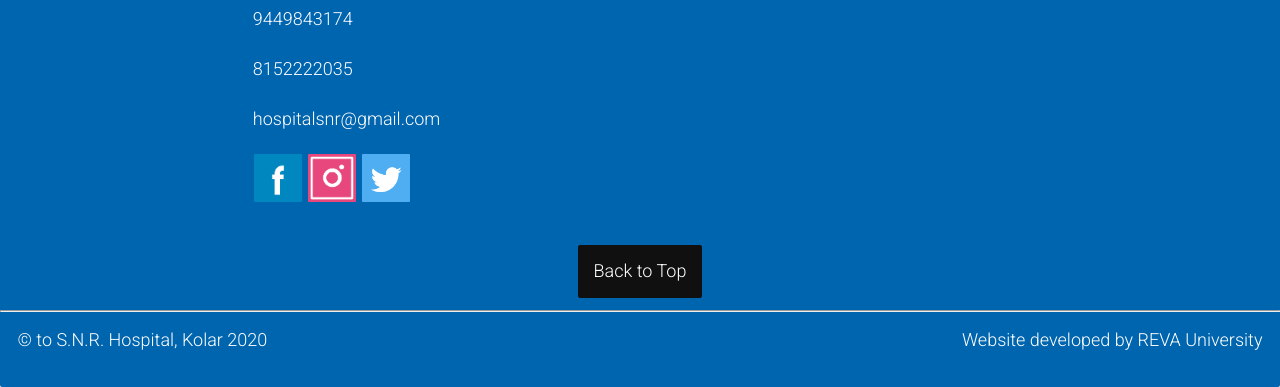
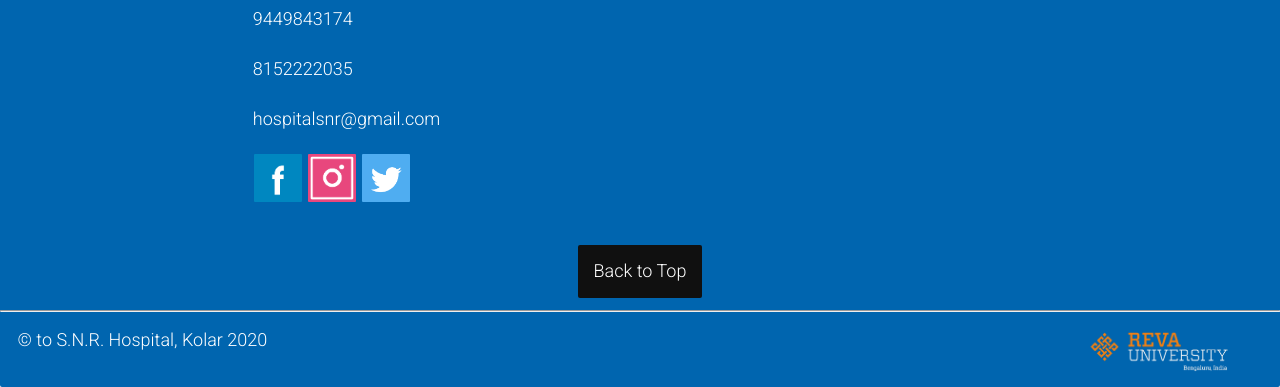
Before and after one commit to snrkolar/snrkolar.github.io, a website: page index.html in a window 1280 px wide. Shown: the part 4024-4411 px from the top of the page. Drawn offline with nearby package versions, Linux system fonts and the light colour scheme; some packages are replaced by stand-ins of ours; a script that the page names is missing.

Commit message:
Update index.html

```diff
--- a/index.html
+++ b/index.html
@@ -231,7 +231,7 @@
             <br /><hr class="small0">
             <p class="ta_left small0">
                 &nbsp;&nbsp;&nbsp;&nbsp;&copy; to S.N.R. Hospital, Kolar 2020
-                <span class="right small0" onclick="opendialog1();">Website developed by REVA University&nbsp;&nbsp;&nbsp;&nbsp;</span>
+                <span class="right small0" onclick="opendialog1();"><img style="width: 200px;" src="./static/images/revaLogo.png" />&nbsp;&nbsp;&nbsp;&nbsp;</span>
             </p>
             <div class="dialogue_box" id="dialog1">
                 <div class="dialogue_pane large12">
```
